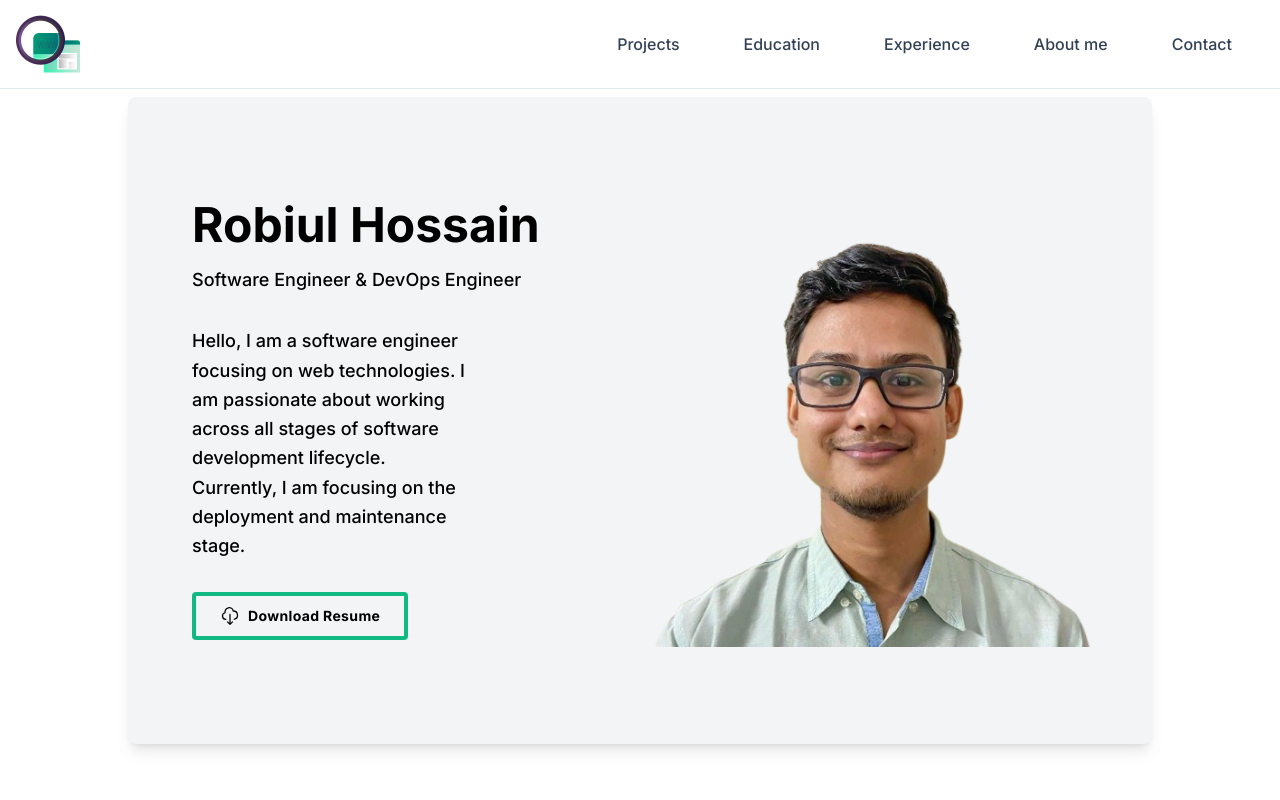
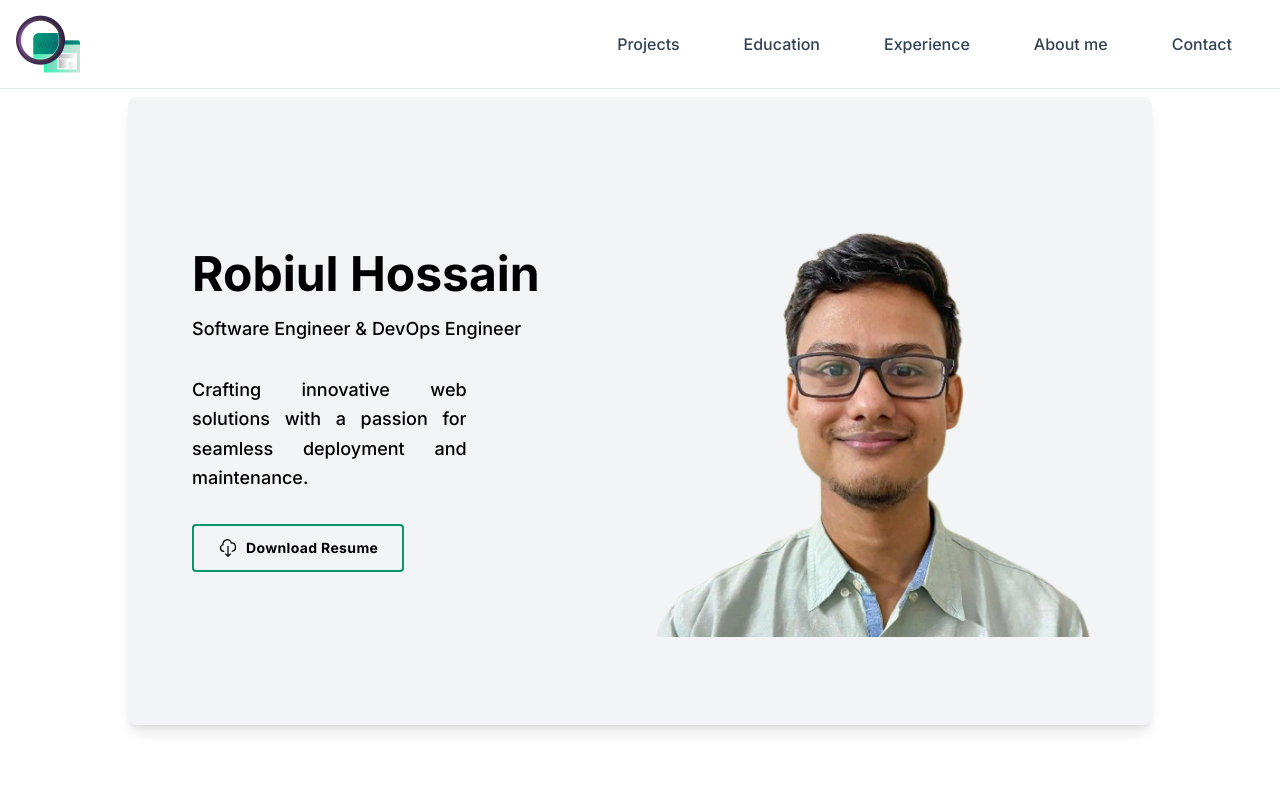
Before and after one commit to coder7475/robiul-hossain-portfolio, a Next.js app: page / in a window 1280 px wide. Shown: the top 800 px of the page. Built offline with nearby package versions, Linux system fonts and the light colour scheme.

Commit message:
feat: change description

```diff
--- a/src/components/ui/BannerComponents/MyDescription.tsx
+++ b/src/components/ui/BannerComponents/MyDescription.tsx
@@ -1,10 +1,8 @@
 const MyDescription = () => {
   return (
-    <p className="md:mb-8 leading-relaxed lg:w-2/3 text-lg font-medium">
-      Hello, I am a software engineer focusing on web technologies. I am
-      passionate about working across all stages of software development
-      lifecycle. Currently, I am focusing on the deployment and maintenance
-      stage.
+    <p className="md:mb-8 leading-relaxed lg:w-2/3 text-lg font-medium text-justify">
+      Crafting innovative web solutions with a passion for seamless deployment
+      and maintenance.
     </p>
   );
 };
--- a/src/components/ui/ResumeBtn.tsx
+++ b/src/components/ui/ResumeBtn.tsx
@@ -19,7 +19,7 @@ const ResumeBtn = () => {
       <a
         href="/resume/Robiul_Hossain_Resume.pdf"
         download="Robiul_Hossain_Resume"
-        className="inline-flex items-center justify-center h-12 gap-2 px-6 text-sm font-bold tracking-wide transition duration-300 rounded focus-visible:outline-none whitespace-nowrap hover:bg-emerald-300 focus:bg-emerald-300 disabled:cursor-not-allowed disabled:border-emerald-300 disabled:bg-emerald-300 disabled:shadow-none border-4 border-emerald-500 hover:shadow-md focus:shadow-md"
+        className="inline-flex items-center justify-center h-12 gap-2 px-6 text-sm font-bold tracking-wide transition duration-300 rounded focus-visible:outline-none whitespace-nowrap hover:bg-emerald-500 focus:bg-emerald-500 disabled:cursor-not-allowed disabled:border-emerald-500 disabled:bg-emerald-500 disabled:shadow-none border-2 border-emerald-600 hover:shadow-md focus:shadow-md"
       >
         <span className="order-2">Download Resume</span>
         <span className="relative only:-mx-6">
```
